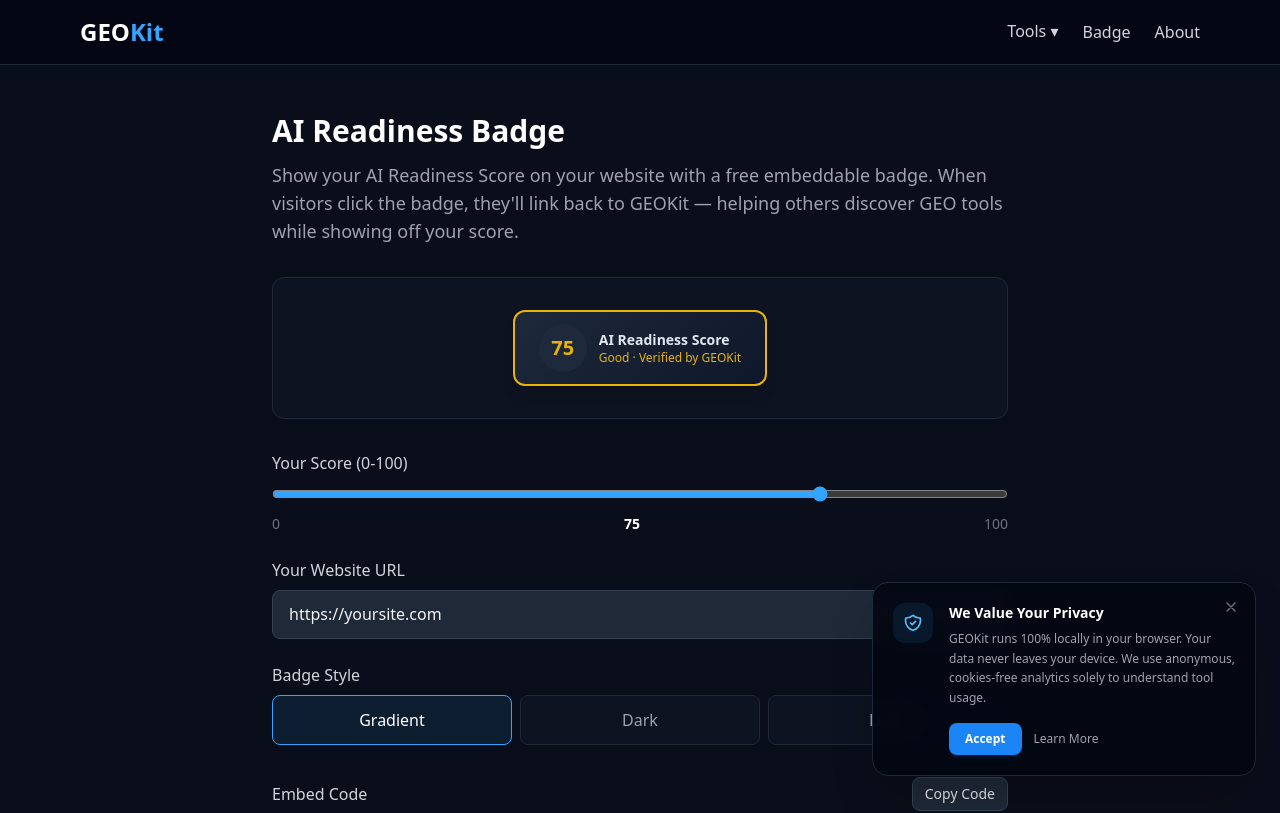
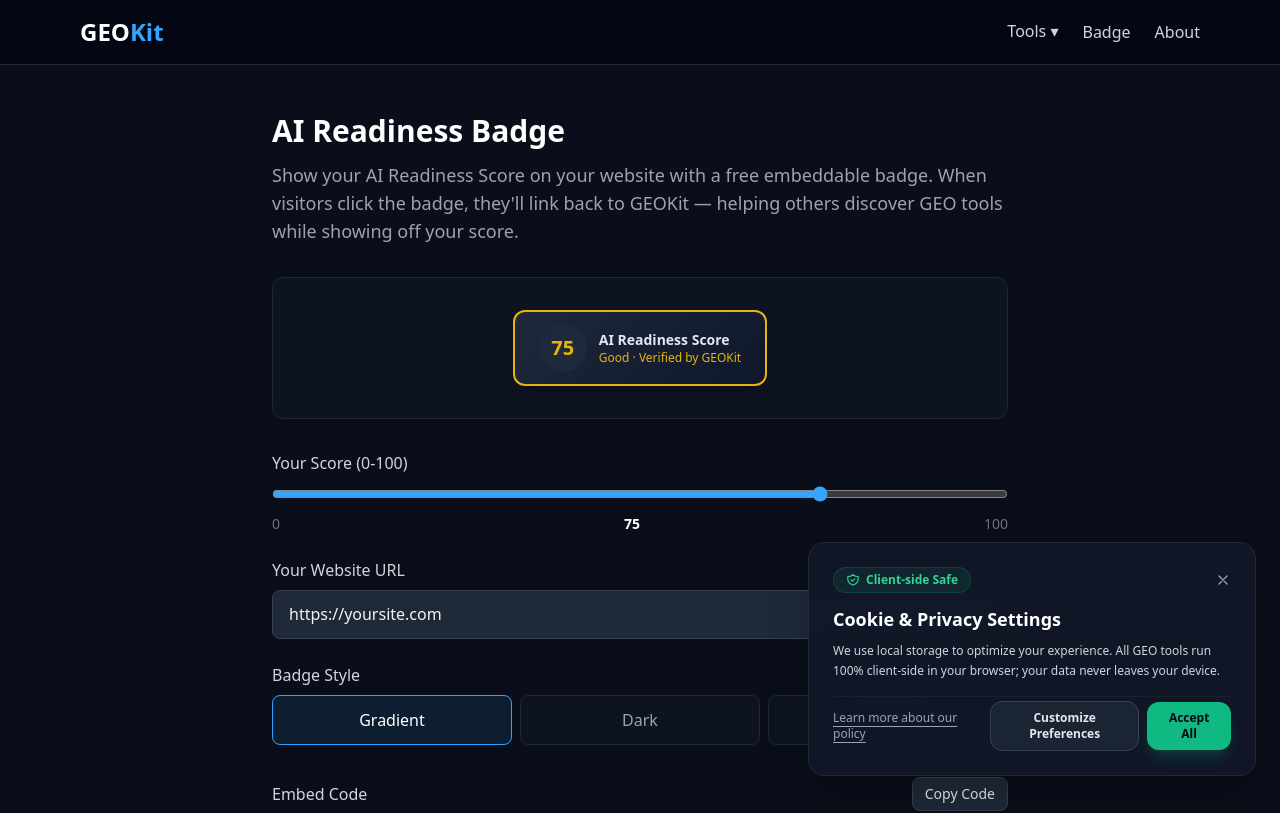
Before and after one commit to gstar-byte/geokit, a Next.js app: page /badge in a window 1280 px wide. Shown: the top 813 px of the page. Built offline with nearby package versions, Linux system fonts and the light colour scheme.

Commit message:
feat(privacy): refactor CookieConsent banner with Customize Preferences panel matching reference style

```diff
--- a/components/CookieConsent.tsx
+++ b/components/CookieConsent.tsx
@@ -5,21 +5,26 @@
 
 export default function CookieConsent() {
   const [isVisible, setIsVisible] = useState(false);
+  const [showCustomizer, setShowCustomizer] = useState(false);
+  const [analyticsConsent, setAnalyticsConsent] = useState(true);
 
-  const updateConsentGranted = () => {
+  const updateConsentState = (granted: boolean) => {
     if (typeof window !== "undefined" && (window as any).gtag) {
-      (window as any).gtag('consent', 'update', {
-        'analytics_storage': 'granted'
+      (window as any).gtag("consent", "update", {
+        analytics_storage: granted ? "granted" : "denied",
+        ad_storage: "denied",
       });
     }
   };
 
   useEffect(() => {
     const consent = localStorage.getItem("geokit-consent");
-    if (consent === "true") {
-      updateConsentGranted();
+    if (consent === "granted") {
+      updateConsentState(true);
+    } else if (consent === "denied") {
+      updateConsentState(false);
     } else {
-      // 延迟少许展示，体验更好
+      // 首次访问延迟1秒展示
       const timer = setTimeout(() => {
         setIsVisible(true);
       }, 1000);
@@ -27,9 +32,16 @@
     }
   }, []);
 
-  const acceptConsent = () => {
-    localStorage.setItem("geokit-consent", "true");
-    updateConsentGranted();
+  const handleAcceptAll = () => {
+    localStorage.setItem("geokit-consent", "granted");
+    updateConsentState(true);
+    setIsVisible(false);
+  };
+
+  const handleSavePreferences = () => {
+    const status = analyticsConsent ? "granted" : "denied";
+    localStorage.setItem("geokit-consent", status);
+    updateConsentState(analyticsConsent);
     setIsVisible(false);
   };
 
@@ -40,67 +52,105 @@
   if (!isVisible) return null;
 
   return (
-    <div className="fixed bottom-6 right-6 z-50 max-w-sm w-[calc(100vw-3rem)] rounded-2xl border border-gray-800 bg-gray-950/90 p-5 shadow-2xl backdrop-blur-md animate-fade-in-up transition-all duration-300">
-      {/* 关闭按钮 */}
+    <div className="fixed bottom-6 right-6 z-50 max-w-md w-[calc(100vw-3rem)] rounded-2xl border border-gray-800 bg-gray-900/95 p-6 shadow-2xl backdrop-blur-md animate-fade-in-up transition-all duration-300">
+      {/* Top Header & Badge & Close */}
+      <div className="flex items-center justify-between mb-3">
+        <div className="inline-flex items-center gap-1.5 rounded-full bg-emerald-500/10 border border-emerald-500/20 px-3 py-1 text-xs font-semibold text-emerald-400">
+          <svg className="h-3.5 w-3.5" fill="none" stroke="currentColor" viewBox="0 0 24 24">
+            <path strokeLinecap="round" strokeLinejoin="round" strokeWidth={2} d="M9 12l2 2 4-4m5.618-4.016A11.955 11.955 0 0112 2.944a11.955 11.955 0 01-8.618 3.04A12.02 12.02 0 003 9c0 5.591 3.824 10.29 9 11.622 5.176-1.332 9-6.03 9-11.622 0-1.042-.133-2.052-.382-3.016z" />
+          </svg>
+          Client-side Safe
+        </div>
         <button
           onClick={closeBanner}
-        className="absolute top-4 right-4 text-gray-500 hover:text-white transition-colors"
+          className="text-gray-400 hover:text-white transition-colors"
           aria-label="Close privacy banner"
         >
-        <svg
-          className="h-4 w-4"
-          fill="none"
-          stroke="currentColor"
-          viewBox="0 0 24 24"
-        >
-          <path
-            strokeLinecap="round"
-            strokeLinejoin="round"
-            strokeWidth={2}
-            d="M6 18L18 6M6 6l12 12"
-          />
+          <svg className="h-4 w-4" fill="none" stroke="currentColor" viewBox="0 0 24 24">
+            <path strokeLinecap="round" strokeLinejoin="round" strokeWidth={2} d="M6 18L18 6M6 6l12 12" />
           </svg>
         </button>
-
-      <div className="flex gap-4">
-        {/* 图标 */}
-        <div className="flex h-10 w-10 shrink-0 items-center justify-center rounded-xl bg-brand-500/10 text-brand-400">
-          <svg
-            className="h-5 w-5"
-            fill="none"
-            stroke="currentColor"
-            viewBox="0 0 24 24"
-          >
-            <path
-              strokeLinecap="round"
-              strokeLinejoin="round"
-              strokeWidth={2}
-              d="M9 12l2 2 4-4m5.618-4.016A11.955 11.955 0 0112 2.944a11.955 11.955 0 01-8.618 3.04A12.02 12.02 0 003 9c0 5.591 3.824 10.29 9 11.622 5.176-1.332 9-6.03 9-11.622 0-1.042-.133-2.052-.382-3.016z"
-            />
-          </svg>
       </div>
 
-        {/* 内容 */}
-        <div className="flex-1">
-          <h3 className="text-sm font-semibold text-white">We Value Your Privacy</h3>
-          <p className="mt-1.5 text-xs text-gray-400 leading-relaxed">
-            GEOKit runs 100% locally in your browser. Your data never leaves your device. We use anonymous, cookies-free analytics solely to understand tool usage.
+      {/* Main Title & Description */}
+      <h3 className="text-lg font-bold text-white mb-2">
+        Cookie &amp; Privacy Settings
+      </h3>
+      <p className="text-xs text-gray-300 leading-relaxed mb-4">
+        We use local storage to optimize your experience. All GEO tools run 100% client-side in your browser; your data never leaves your device.
       </p>
-          <div className="mt-4 flex items-center gap-3">
-            <button
-              onClick={acceptConsent}
-              className="rounded-lg bg-brand-600 px-4 py-2 text-xs font-semibold text-white hover:bg-brand-500 active:bg-brand-700 transition-colors shadow-md shadow-brand-600/10"
-            >
-              Accept
-            </button>
+
+      {/* Expandable Preferences Section */}
+      {showCustomizer && (
+        <div className="mb-4 rounded-xl border border-gray-800 bg-gray-950/60 p-3.5 space-y-3 animate-fade-in">
+          <div className="flex items-center justify-between">
+            <div>
+              <p className="text-xs font-semibold text-white">Essential Local Storage</p>
+              <p className="text-[11px] text-gray-400">Required for client-side processing &amp; app preferences.</p>
+            </div>
+            <span className="text-[10px] font-semibold text-emerald-400 bg-emerald-500/10 px-2 py-0.5 rounded">Always Active</span>
+          </div>
+
+          <div className="border-t border-gray-800 pt-2.5 flex items-center justify-between">
+            <div>
+              <p className="text-xs font-semibold text-white">Analytics Cookies</p>
+              <p className="text-[11px] text-gray-400">Anonymous Google Analytics to measure tool usage.</p>
+            </div>
+            <label className="relative inline-flex items-center cursor-pointer">
+              <input
+                type="checkbox"
+                checked={analyticsConsent}
+                onChange={(e) => setAnalyticsConsent(e.target.checked)}
+                className="sr-only peer"
+              />
+              <div className="w-9 h-5 bg-gray-800 peer-focus:outline-none rounded-full peer peer-checked:after:translate-x-full peer-checked:after:border-white after:content-[''] after:absolute after:top-[2px] after:left-[2px] after:bg-white after:border-gray-300 after:border after:rounded-full after:h-4 after:w-4 after:transition-all peer-checked:bg-emerald-500"></div>
+            </label>
+          </div>
+        </div>
+      )}
+
+      {/* Footer Link & Actions */}
+      <div className="flex flex-col sm:flex-row sm:items-center justify-between gap-3 pt-1 border-t border-gray-800/60">
         <Link
           href="/about"
           onClick={closeBanner}
-              className="text-xs font-medium text-gray-400 hover:text-white transition-colors"
+          className="text-xs font-medium text-gray-400 hover:text-white underline underline-offset-4 transition-colors"
         >
-              Learn More
+          Learn more about our policy
         </Link>
-          </div>
+
+        <div className="flex items-center gap-2">
+          {!showCustomizer ? (
+            <>
+              <button
+                onClick={() => setShowCustomizer(true)}
+                className="rounded-xl border border-gray-700 bg-gray-800/80 px-3.5 py-2 text-xs font-semibold text-gray-200 hover:bg-gray-700 hover:text-white transition-colors"
+              >
+                Customize Preferences
+              </button>
+              <button
+                onClick={handleAcceptAll}
+                className="rounded-xl bg-emerald-500 px-4 py-2 text-xs font-semibold text-slate-950 hover:bg-emerald-400 active:bg-emerald-600 transition-colors shadow-lg shadow-emerald-500/20"
+              >
+                Accept All
+              </button>
+            </>
+          ) : (
+            <>
+              <button
+                onClick={handleSavePreferences}
+                className="rounded-xl border border-gray-700 bg-gray-800/80 px-3.5 py-2 text-xs font-semibold text-white hover:bg-gray-700 transition-colors"
+              >
+                Save Preferences
+              </button>
+              <button
+                onClick={handleAcceptAll}
+                className="rounded-xl bg-emerald-500 px-4 py-2 text-xs font-semibold text-slate-950 hover:bg-emerald-400 active:bg-emerald-600 transition-colors shadow-lg shadow-emerald-500/20"
+              >
+                Accept All
+              </button>
+            </>
+          )}
         </div>
       </div>
     </div>
```
Lines whose indentation alone changed are shown as unchanged.
